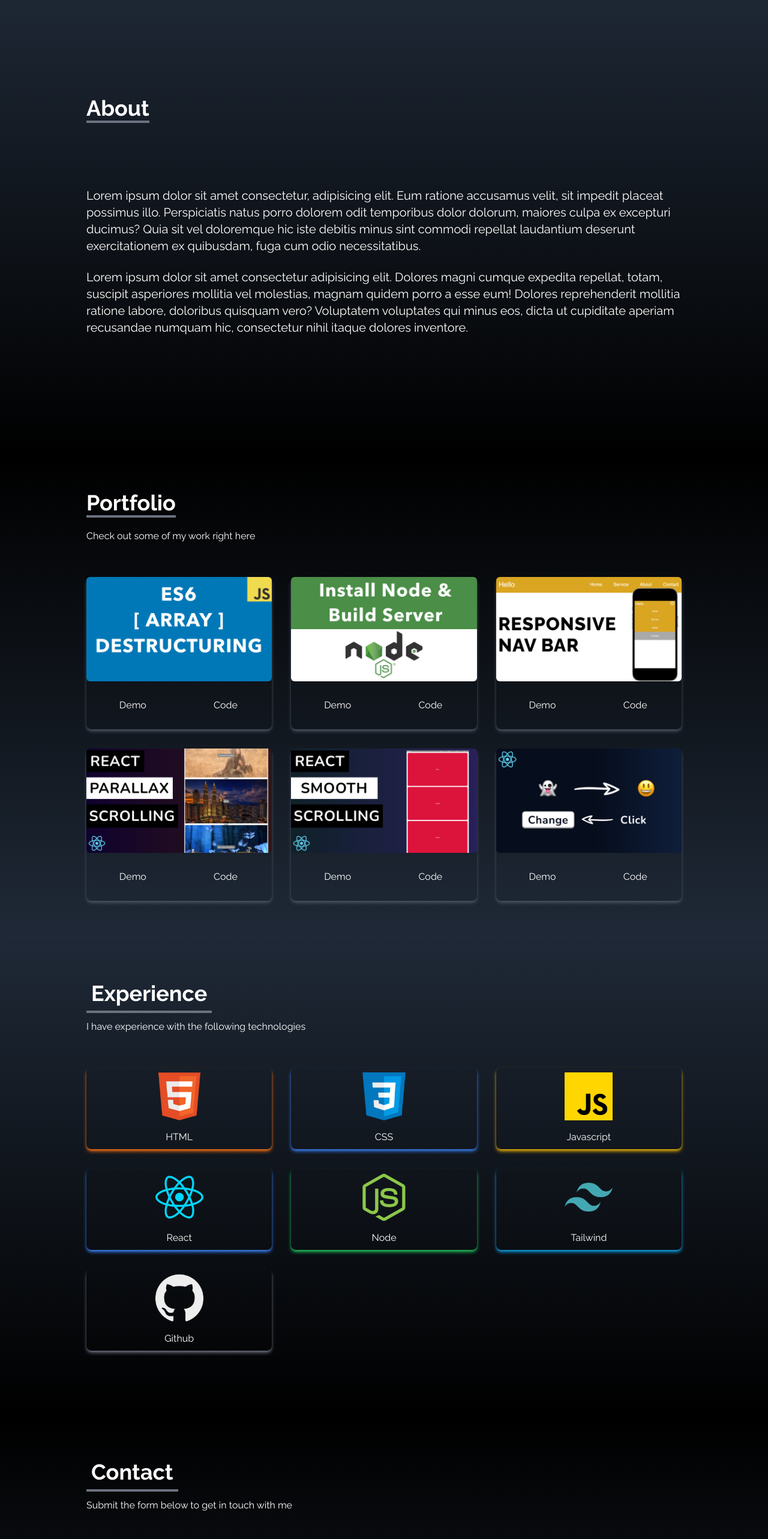
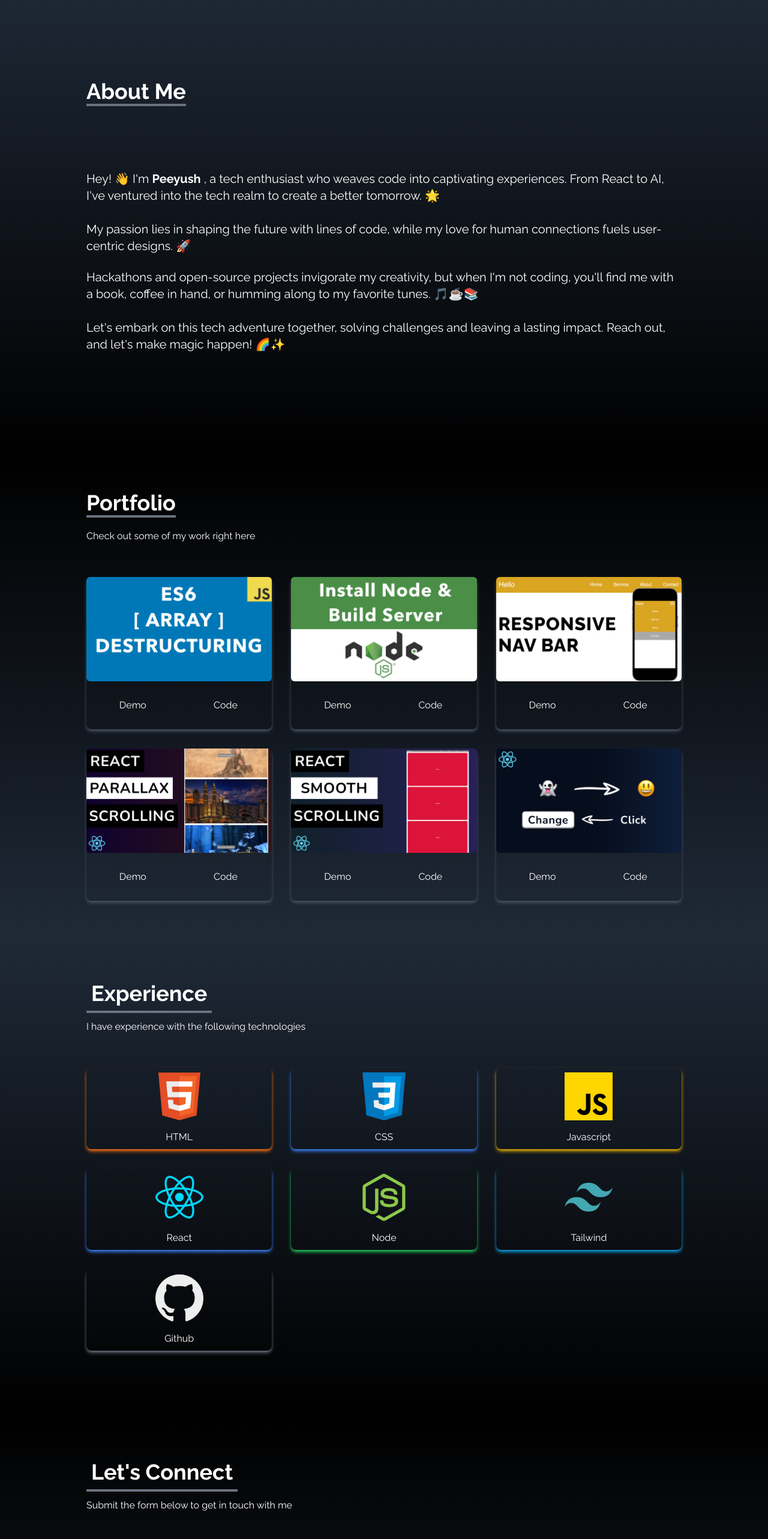
Before and after one commit to konpeeyush/Portfolio, a React (Vite) app: page / in a window 1280 px wide. Shown: the part 840-3406 px from the top of the page at 60% size. Built offline with nearby package versions, Linux system fonts and the light colour scheme.

Commit message:
Adding Changes

```diff
--- a/src/components/About.jsx
+++ b/src/components/About.jsx
@@ -6,17 +6,22 @@ const About = () => {
             <div className="max-w-screen-lg p-4 mx-auto flex flex-col justify-center w-full h-full">
                 <div className="pb-8 ">
                     <p className="text-4xl font-bold inline border-b-4 border-gray-500">
-                        About
+                        About Me
                     </p>
                 </div>
 
                 <p className="text-xl mt-20 ">
-                Lorem ipsum dolor sit amet consectetur, adipisicing elit. Eum ratione accusamus velit, sit impedit placeat possimus illo. Perspiciatis natus porro dolorem odit temporibus dolor dolorum, maiores culpa ex excepturi ducimus? Quia sit vel doloremque hic iste debitis minus sint commodi repellat laudantium deserunt exercitationem ex quibusdam, fuga cum odio necessitatibus.
+                    Hey! 👋 I'm <strong>Peeyush</strong> , a tech enthusiast who weaves code into captivating experiences. From React to AI, I've ventured into the tech realm to create a better tomorrow. 🌟
+                    <br />
+                    <br />
+                    My passion lies in shaping the future with lines of code, while my love for human connections fuels user-centric designs. 🚀
                 </p>
                 <br />
-
                 <p className="text-xl">
-                    Lorem ipsum dolor sit amet consectetur adipisicing elit. Dolores magni cumque expedita repellat, totam, suscipit asperiores mollitia vel molestias, magnam quidem porro a esse eum! Dolores reprehenderit mollitia ratione labore, doloribus quisquam vero? Voluptatem voluptates qui minus eos, dicta ut cupiditate aperiam recusandae numquam hic, consectetur nihil itaque dolores inventore.
+                    Hackathons and open-source projects invigorate my creativity, but when I'm not coding, you'll find me with a book, coffee in hand, or humming along to my favorite tunes. 🎵☕📚
+                    <br />
+                    <br />
+                    Let's embark on this tech adventure together, solving challenges and leaving a lasting impact. Reach out, and let's make magic happen! 🌈✨
                 </p>
             </div>
         </div>
--- a/src/components/Contact.jsx
+++ b/src/components/Contact.jsx
@@ -4,7 +4,7 @@ const Contact = () => {
             className="w-full h-screen bg-gradient-to-b from-black to-gray-800 p-4 text-white">
             <div className="flex flex-col p-4 justify-center max-w-screen-lg mx-auto h-full">
                 <div className="pb-8">
-                    <p className="text-4xl font-bold border-b-4 border-gray-500 p-2 inline">Contact</p>
+                    <p className="text-4xl font-bold border-b-4 border-gray-500 p-2 inline">Let's Connect</p>
                     <p className="py-6">Submit the form below to get in touch with me</p>
                 </div>
 
--- a/src/components/NavBar.jsx
+++ b/src/components/NavBar.jsx
@@ -4,8 +4,6 @@ import { Link } from "react-scroll";
 
 const NavBar = () => {
     const [nav, setNav] = useState(false);
-
-
 
     const links = [
         {
@@ -35,7 +33,7 @@ const NavBar = () => {
             <ul className="hidden md:flex">
                 {links.map(({ id, link }) => {
                     return (
-                        <li key={link.id} className="px-4 cursor-pointer capitalize font-medium text-gray-500 hover:scale-105 duration-200">
+                        <li key={id} className="px-4 cursor-pointer capitalize font-medium text-gray-500 hover:scale-105 duration-200">
                             <Link to={link} smooth duration={400}>{link}</Link>
                         </li>
                     )
```
Also changed, not shown: src/assets/heroImage.png.
